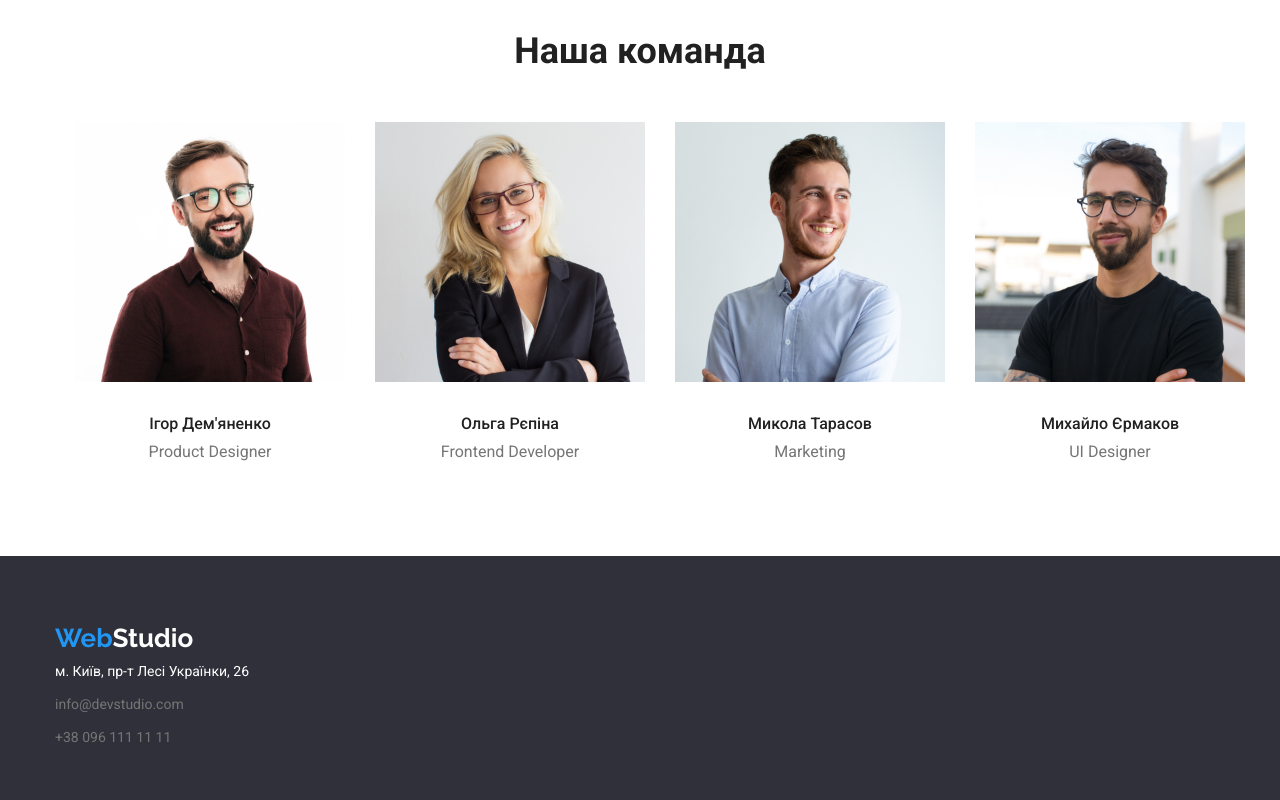
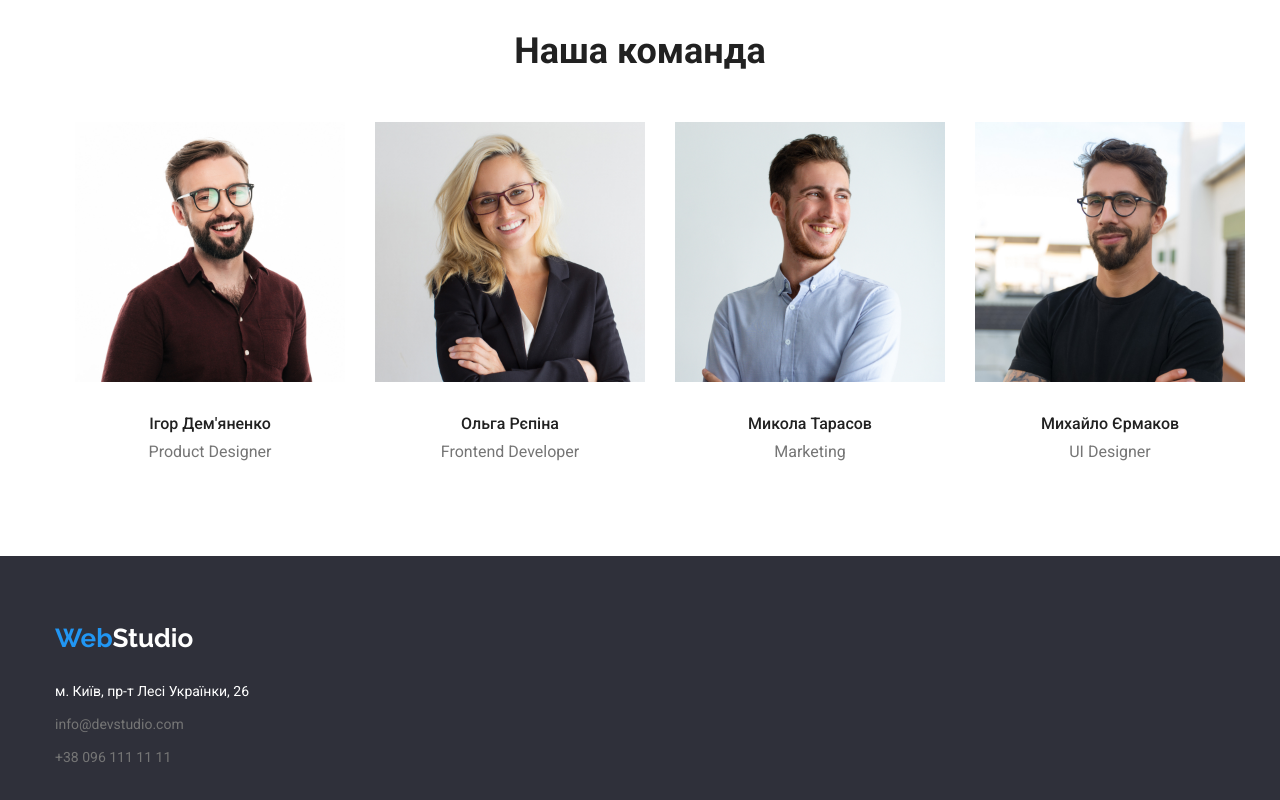
Before and after one commit to JuZO00/WebStudio, a plain HTML site: page index.html in a window 1280 px wide. Shown: the part 1548-2348 px from the top of the page. Drawn offline with nearby package versions, Linux system fonts and the light colour scheme.

Commit message:
WebStudio

```diff
--- a/WebStudio.css
+++ b/WebStudio.css
@@ -244,11 +244,16 @@ a {
   line-height: 1.7;
   color: var(--two-colr);
 }
+.div-contact-logo > div {
+  display: flex;
+  flex-direction: column;
+  gap: 20px;
+}
 .contact {
   display: flex;
   flex-direction: column;
-  padding: 0;
-  margin: 0;
+  padding: 0px;
+  margin: 0px;
   gap: 9px;
 }
 a {
--- a/portfolio.css
+++ b/portfolio.css
@@ -230,11 +230,16 @@ a {
   line-height: 1.7;
   color: var(--two-colr);
 }
+.div-contact-logo > div {
+  display: flex;
+  flex-direction: column;
+  gap: 20px;
+}
 .contact {
   display: flex;
   flex-direction: column;
-  padding: 0;
-  margin: 0;
+  padding: 0px;
+  margin: 0px;
   gap: 9px;
 }
 ul {
```
